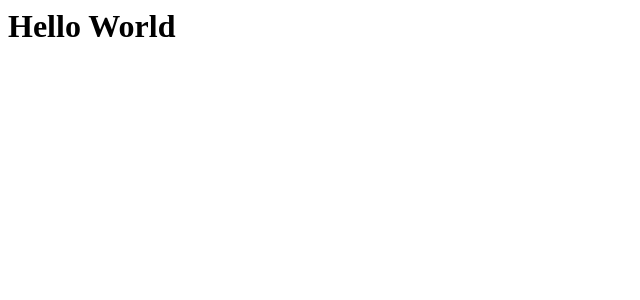
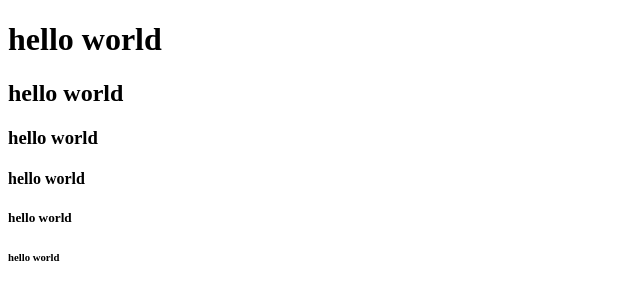
Before and after one commit to hcoh99/first, a plain HTML site: page index.html in a window 1280 px wide. Shown: the whole page, without its empty margins (0-640 px from the left). Drawn offline with Linux system fonts and the light colour scheme.

Commit message:
index.html수정

```diff
--- a/index.html
+++ b/index.html
@@ -1 +1,18 @@
-<h1> Hello World </h1>
+<!DOCTYPE html>
+<html lang="en">
+<head>
+    <meta charset="UTF-8">
+    <meta http-equiv="X-UA-Compatible" content="IE=edge">
+    <meta name="viewport" content="width=device-width, initial-scale=1.0">
+    <title>Document</title>
+</head>
+<body>
+    <h1>hello world</h1>
+    <h2>hello world</h2>
+    <h3>hello world</h3>
+    <h4>hello world</h4>
+    <h5>hello world</h5>
+    <h6>hello world</h6>
+
+</body>
+</html>
```
